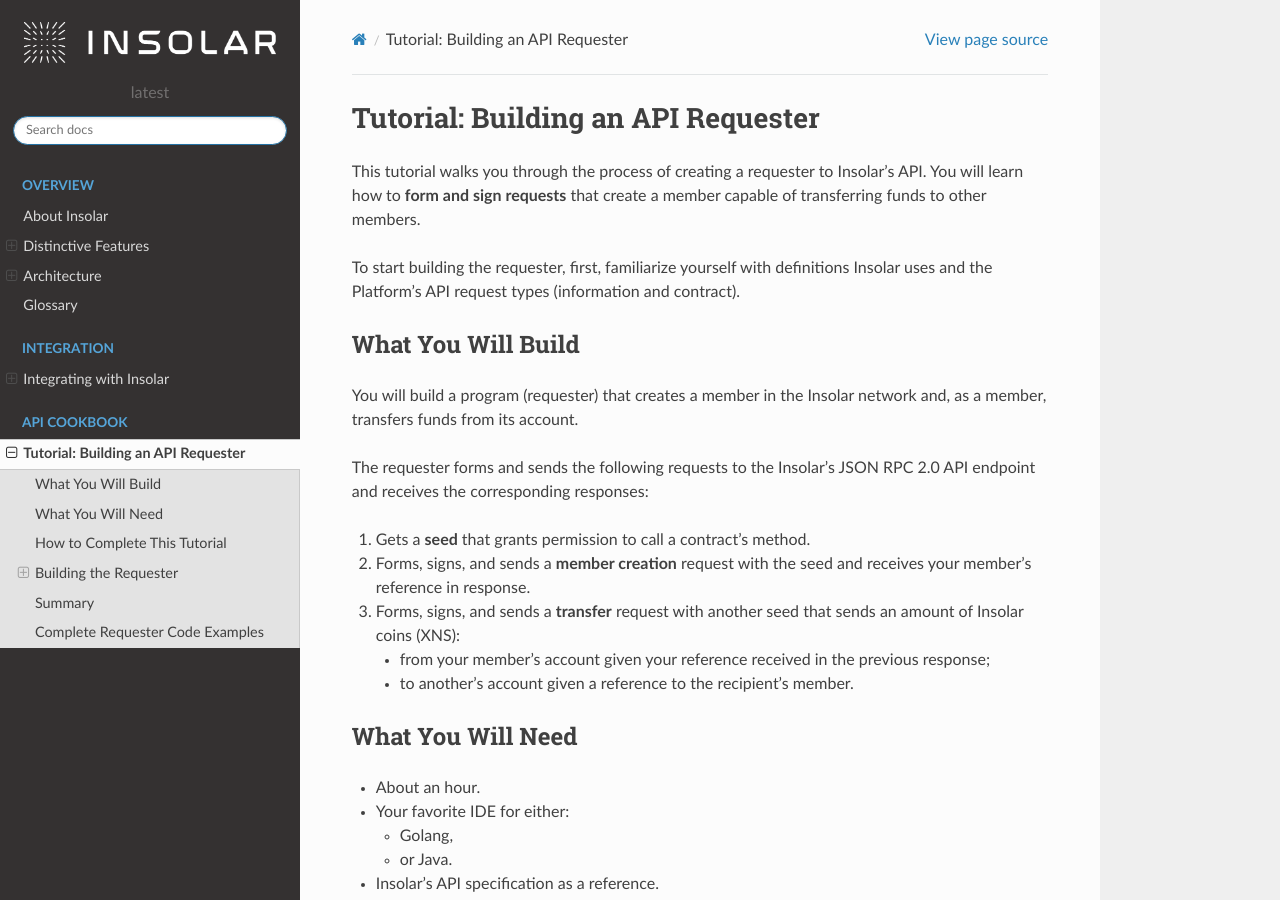
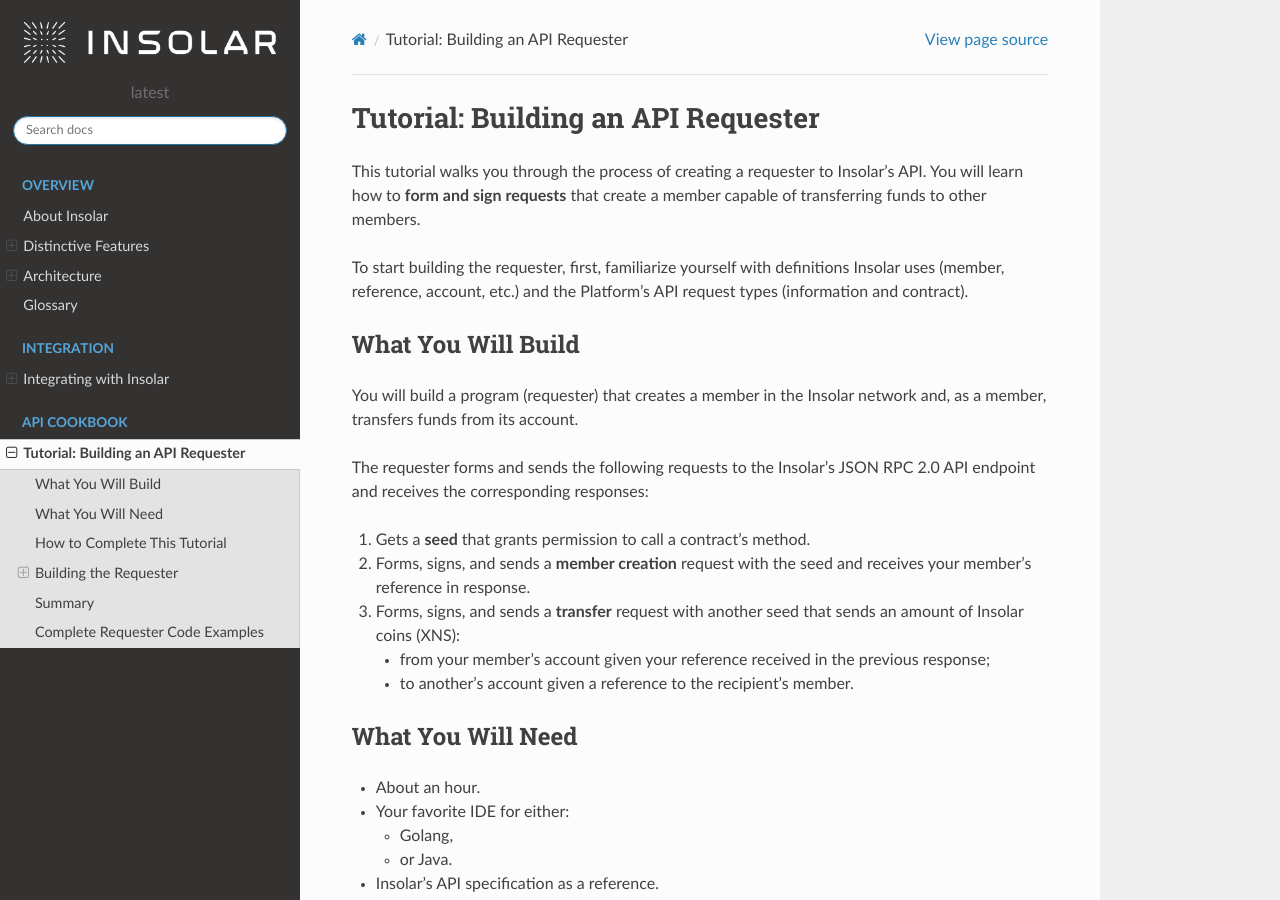
Before and after one commit to sofiayem/rtd-doc-tests, a Sphinx documentation site: the page built from docs/source/requester.rst, in a window 1280 px wide and 900 px high. Built offline with Sphinx 7.4.7 and the Read the Docs theme 2.0.0, drawn with Linux system fonts in a browser that asks for light colours.

Commit message:
Minor correction

```diff
--- a/docs/source/requester.rst
+++ b/docs/source/requester.rst
@@ -8,7 +8,7 @@
 
 This tutorial walks you through the process of creating a requester to Insolar’s API. You will learn how to **form and sign requests** that create a member capable of transferring funds to other members.
 
-To start building the requester, first, familiarize yourself with definitions Insolar uses and the Platform's API request types (information and contract).
+To start building the requester, first, familiarize yourself with definitions Insolar uses (member, reference, account, etc.) and the Platform's API request types (information and contract).
 
 .. _what_you_will_build:
 
```
